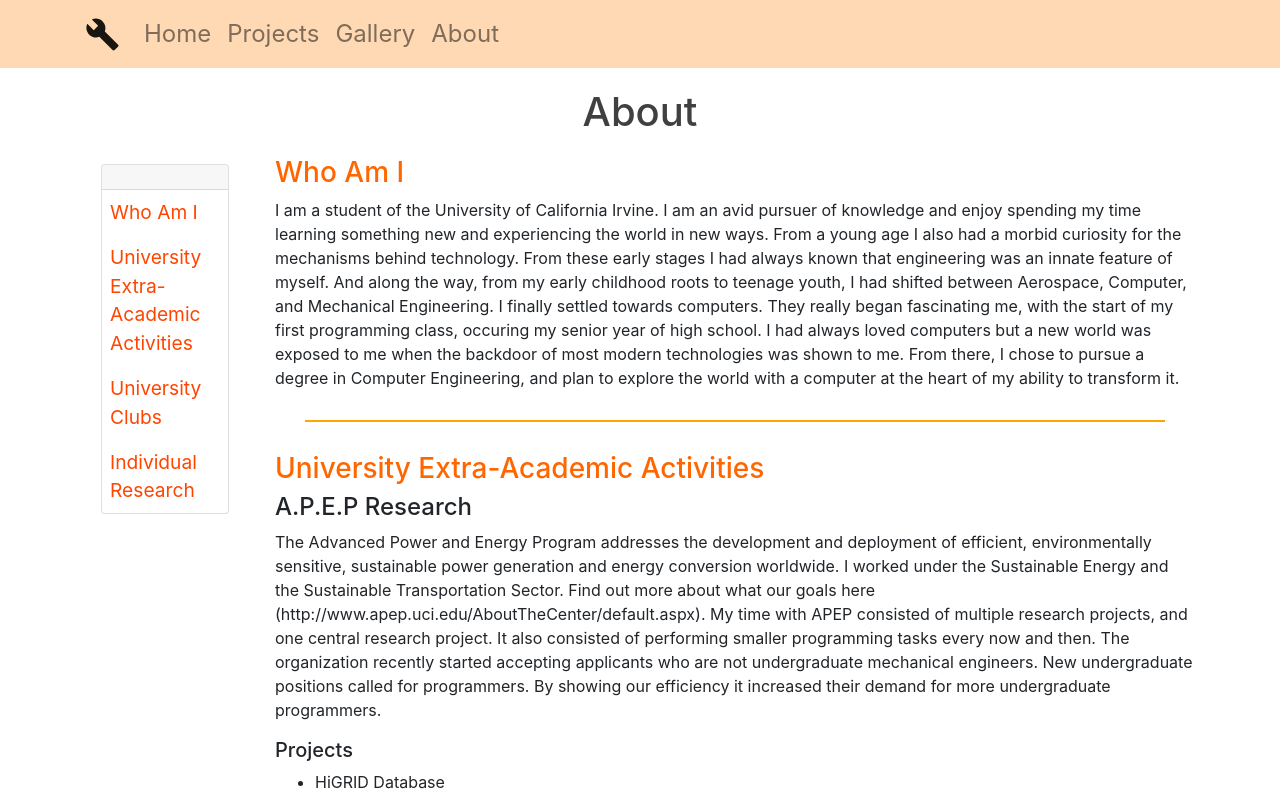
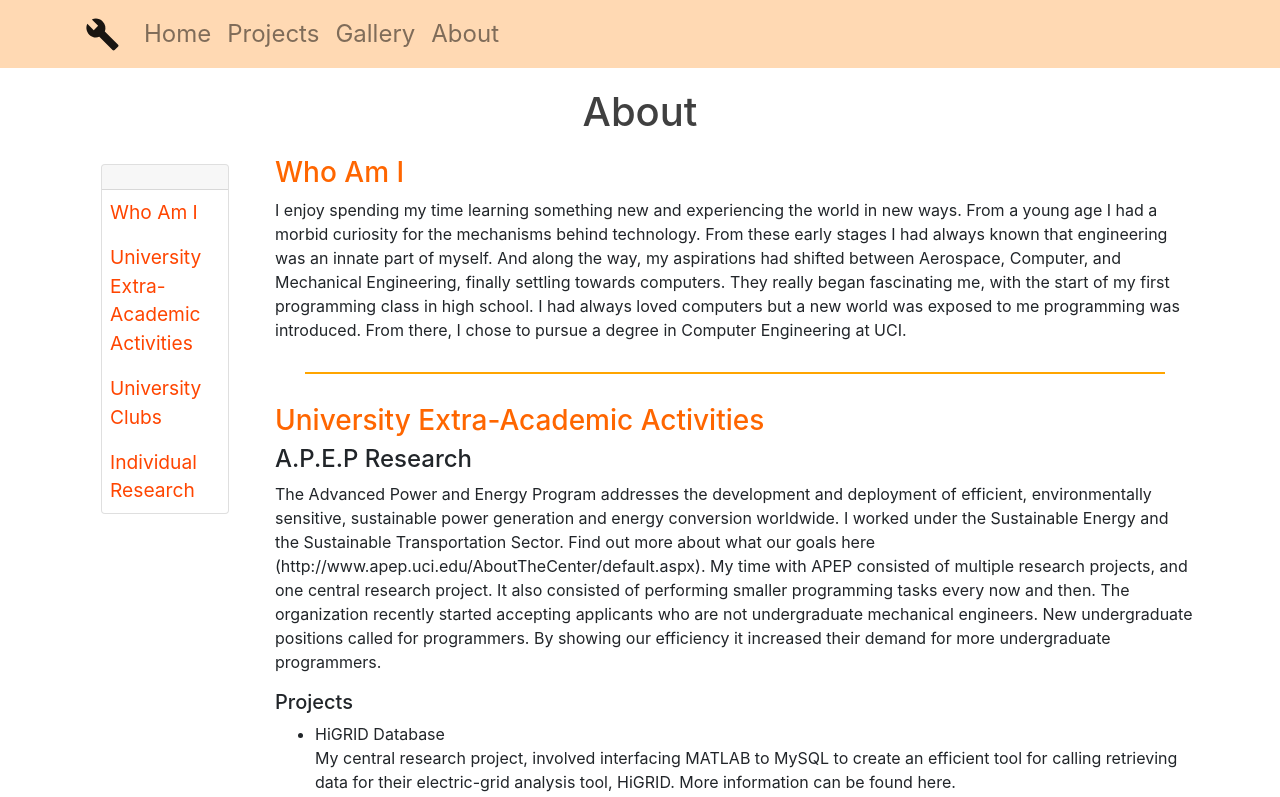
Before and after one commit to diegotorres1/finalwebsite-react, a React (Create React App) app: page /about in a window 1280 px wide. Shown: the top 797 px of the page. Built offline with nearby package versions, Linux system fonts and the light colour scheme; what react-swipeable-views-utils would draw is missing.

Commit message:
changed whoami

```diff
--- a/src/Pages/About.js
+++ b/src/Pages/About.js
@@ -45,7 +45,9 @@ class About extends React.Component{
     return (
       <div>
       <h3 id = "Who-Am-I">Who Am I</h3>
-      <p> I am a student of the University of California Irvine. I am an avid pursuer of knowledge and enjoy spending my time learning something new and experiencing the world in new ways. From a young age I also had a morbid curiosity for the mechanisms behind technology. From these early stages I had always known that engineering was an innate feature of myself. And along the way, from my early childhood roots to teenage youth, I had shifted between Aerospace, Computer, and Mechanical Engineering. I finally settled towards computers. They really began fascinating me, with the start of my first programming class, occuring my senior year of high school. I had always loved computers but a new world was exposed to me when the backdoor of most modern technologies was shown to me. From there, I chose to pursue a degree in Computer Engineering, and plan to explore the world with a computer at the heart of my ability to transform it.</p>
+      <p>
+        I enjoy spending my time learning something new and experiencing the world in new ways. From a young age I had a morbid curiosity for the mechanisms behind technology. From these early stages I had always known that engineering was an innate part of myself. And along the way, my aspirations had shifted between Aerospace, Computer, and Mechanical Engineering, finally settling towards computers. They really began fascinating me, with the start of my first programming class in high school. I had always loved computers but a new world was exposed to me programming was introduced. From there, I chose to pursue a degree in Computer Engineering at UCI.
+      </p>
 
       <div className = "about-breaks" ></div>
 
```
